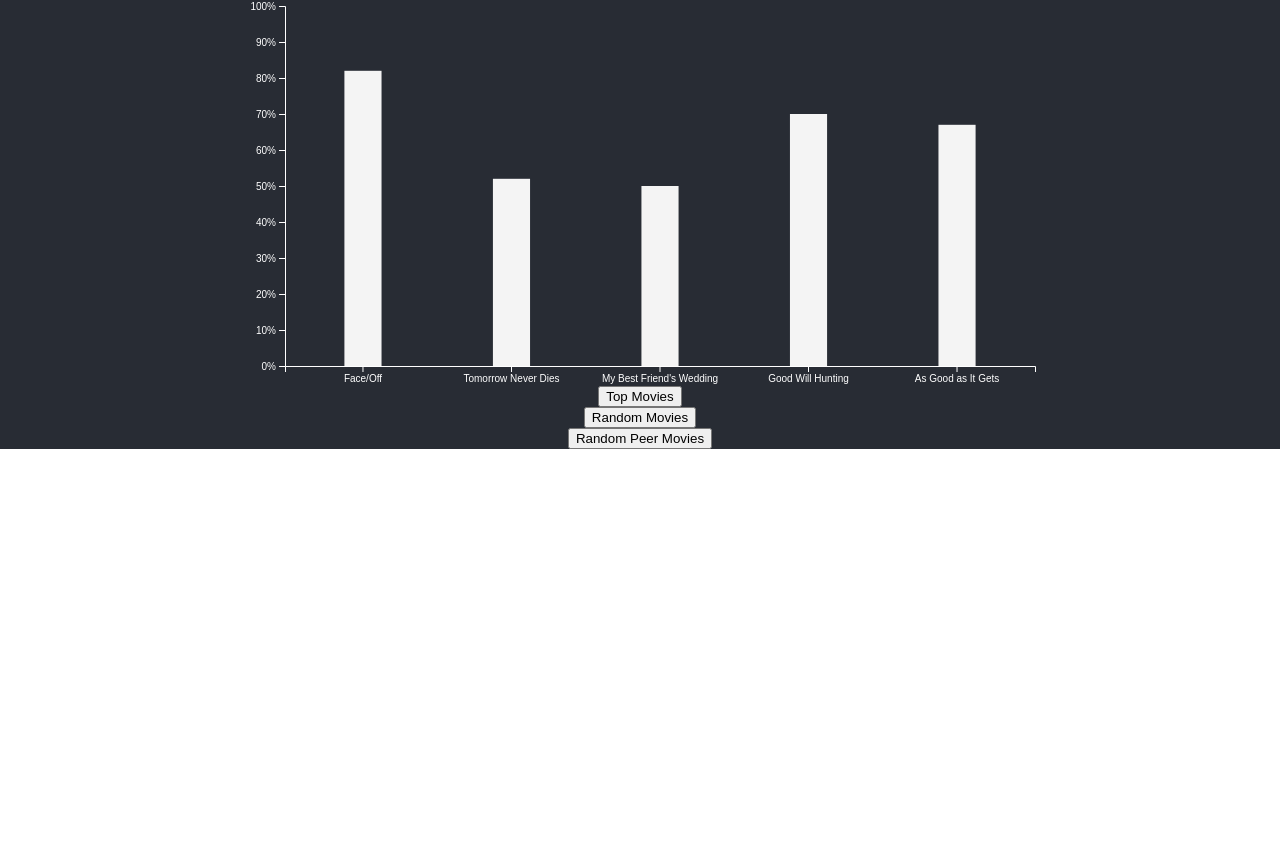
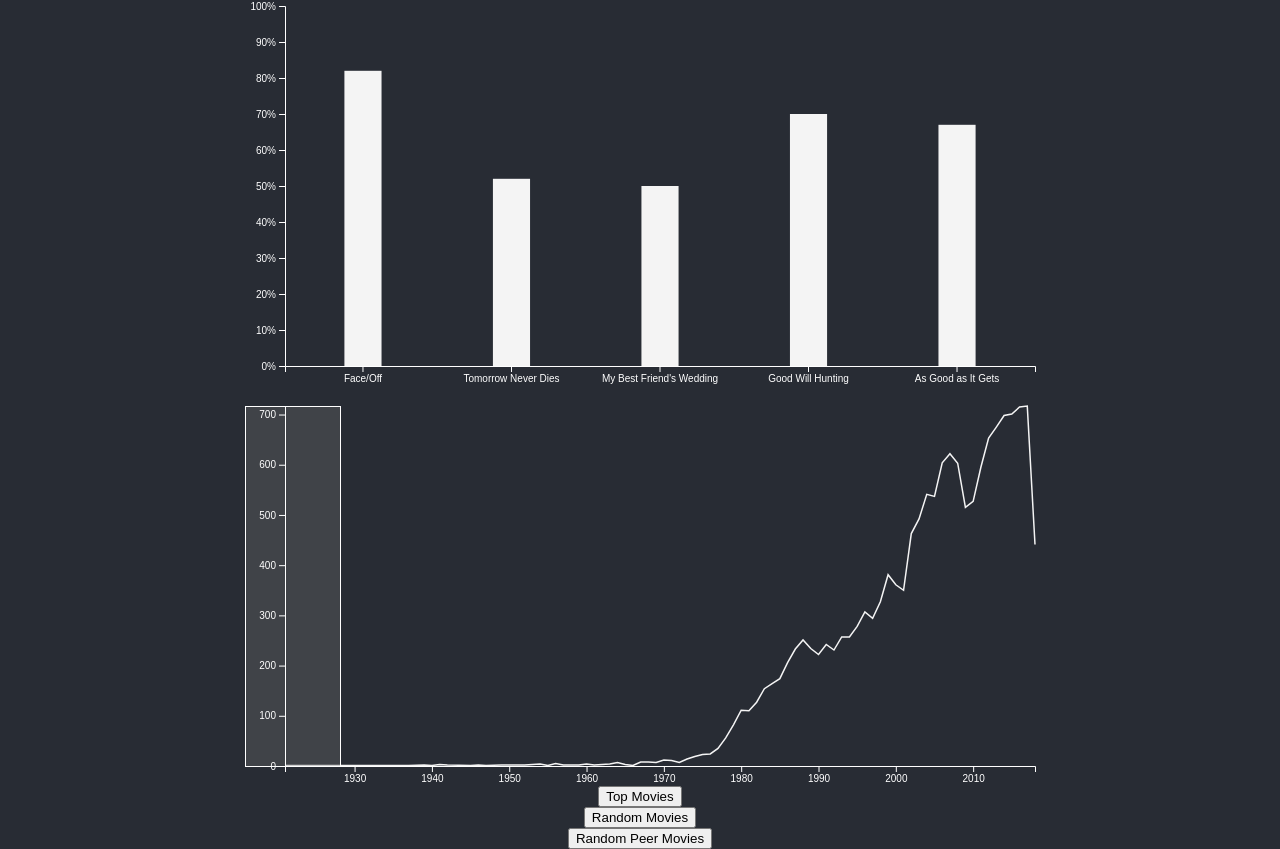
Before and after one commit to keithlmiller/entertainment-franchise-vis, a React (Create React App) app: page / in a window 1280 px wide. Shown: the part 414-1263 px from the top of the page. Before the commit the page ends 863 px from the top, so only its background shows below. Built offline with nearby package versions, Linux system fonts and the light colour scheme.

Commit message:
basic line chart with initialized brush

```diff
--- a/src/App.js
+++ b/src/App.js
@@ -4,6 +4,8 @@
 import movieDataExtended from './data/movies_details.json';
 import BarChart from './views/visualizations/BarChart';
 import RatingsBarChart from './views/visualizations/RatingsBarChart';
+import LineChart from './views/visualizations/LineChart'
+import { groupBy } from './utils/data-utils';
 import './App.css';
 
 class App extends Component {
@@ -15,6 +17,7 @@
         rawData: [],
         extendedRawData: [],
         extendedVisData: [],
+        timelineData: [],
     };
   }
 
@@ -30,6 +33,7 @@
       const movieDataExtendedArray =
         Object.keys(movieDataExtended).map((key) => movieDataExtended[key]);
       const firstExtendedFive = this.getFirstX(movieDataExtendedArray, 5);
+      const moviesPerYear = this.getMoviesPerYear(boxOfficeData);
 
       this.setState({
         ...this.state,
@@ -37,6 +41,7 @@
         extendedVisData: firstExtendedFive,
         visData: firstFive,
         rawData: boxOfficeData,
+        timelineData: moviesPerYear,
       });
     });
   }
@@ -59,6 +64,26 @@
     return randMovies;
   }
 
+  getMoviesPerYear = (data) => {
+    const groupedData = groupBy(data, 'year');
+    const moviesPerYear = Object.entries(groupedData)
+      .map(year => ({year: year[0], numMovies: year[1].length}));
+    return moviesPerYear;
+  }
+
+  updateDateRange = () => {
+    console.log('updateDateRange');
+  }
+
+  getMoviesInDateRange = (movieData, range) => {
+    const [beginning, end] = range;
+    const moviesInDateRange = movieData.map(
+      d => parseInt(d.year) >= beginning && parseInt(d.year) <= end
+    )
+
+    return movieData;
+  }
+
   updateData = (updateFunc, numItems) => {
     const { rawData, extendedRawData } = this.state;
 
@@ -70,12 +95,15 @@
   }
 
   render() {
-    const { visData, extendedVisData } = this.state;
+    const { visData, extendedVisData, timelineData } = this.state;
+
     return (
       <div className="App">
         <header className="App-header">
           <BarChart visData={visData} />
           <RatingsBarChart visData={extendedVisData} />
+          <LineChart visData={timelineData} updateRange={this.updateDateRange} />
+
           <button onClick={this.updateData(this.getFirstX, 5)}>Top Movies</button>
           <button onClick={this.updateData(this.getRandX, 5)}>Random Movies</button>
           <button onClick={this.updateData(this.getRandXAdjacent, 5)}>Random Peer Movies</button>
--- /dev/null
+++ b/src/utils/data-utils.js
@@ -0,0 +1,6 @@
+export const groupBy = (array, key) => {
+    return array.reduce(function(newObj, obj) {
+        (newObj[obj[key]] = newObj[obj[key]] || []).push(obj);
+        return newObj;
+    }, {});
+};
--- /dev/null
+++ b/src/views/visualizations/LineChart.js
@@ -0,0 +1,99 @@
+import React, { Component } from "react";
+import * as d3 from "d3";
+const width = 800;
+const height = 400;
+const margin = { top: 20, right: 5, bottom: 20, left: 45 };
+
+class LineChart extends Component {
+  xAxis = d3.axisBottom();
+  yAxis = d3.axisLeft();
+
+  static getDerivedStateFromProps(nextProps, prevState) {
+    const { visData } = nextProps;
+
+    if (!visData) return {};
+    const xExtent = d3.extent(visData, d => d.year);
+    const xScale = d3
+      .scaleLinear()
+      .domain(xExtent)
+      .range([margin.left, width - margin.right]);
+
+    const [yMin, yMax] = d3.extent(visData, d => d.numMovies);
+    const yScale = d3
+      .scaleLinear()
+      .domain([0, yMax])
+      .range([height - margin.bottom, margin.top]);
+
+    const line = d3.line()
+        .x(d => xScale(parseInt(d.year)))
+        .y(d => yScale(d.numMovies));
+
+    return { line, xScale, yScale };
+  }
+
+  componentDidMount() {
+    this.brush = d3
+      .brushX()
+      .extent([
+        [margin.left, margin.top],
+        [width - margin.right, height - margin.bottom]
+      ])
+      .on("end", this.brushmove);
+    d3.select(this.refs.brush)
+      .call(this.brush)
+      .call(this.brush.move, [5, 100]);
+
+
+
+    this.xAxis.scale(this.state.xScale);
+    d3.select(this.refs.xAxis).call(this.xAxis);
+  }
+
+  componentDidUpdate() {
+    const {
+      xScale,
+      yScale,
+    } = this.state;
+    this.xAxis
+      .scale(xScale)
+      .tickFormat(d3.format("d"));
+    d3.select(this.refs.xAxis).call(this.xAxis);
+    this.yAxis
+      .scale(yScale);
+    d3.select(this.refs.yAxis).call(this.yAxis);
+  }
+
+  brushmove = () => {
+    // wip
+    const { updateRange } = this.props;
+    if (!d3.event.selection) {
+      updateRange();
+      return;
+    }
+    const [x1, x2] = d3.event.selection;
+    const range = [this.state.xScale.invert(x1), this.state.xScale.invert(x2)];
+
+    updateRange();
+  }
+
+  render() {
+    const {
+      line
+    } = this.state;
+
+    const {
+        visData,
+    } = this.props;
+
+    return (
+      <svg width={width} height={height}>
+        <path fill='none' stroke='#f4f4f4' stroke-width={1.5} d={line(visData)} />
+        <g ref="brush" />
+        <g ref="xAxis" transform={`translate(0, ${height - margin.bottom})`} />
+        <g ref="yAxis" transform={`translate(${margin.left}, 0)`} />
+      </svg>
+    );
+  }
+}
+
+export default LineChart;
```
Also changed, not shown: 2 other files (tests, documents, lock files or other folders).
